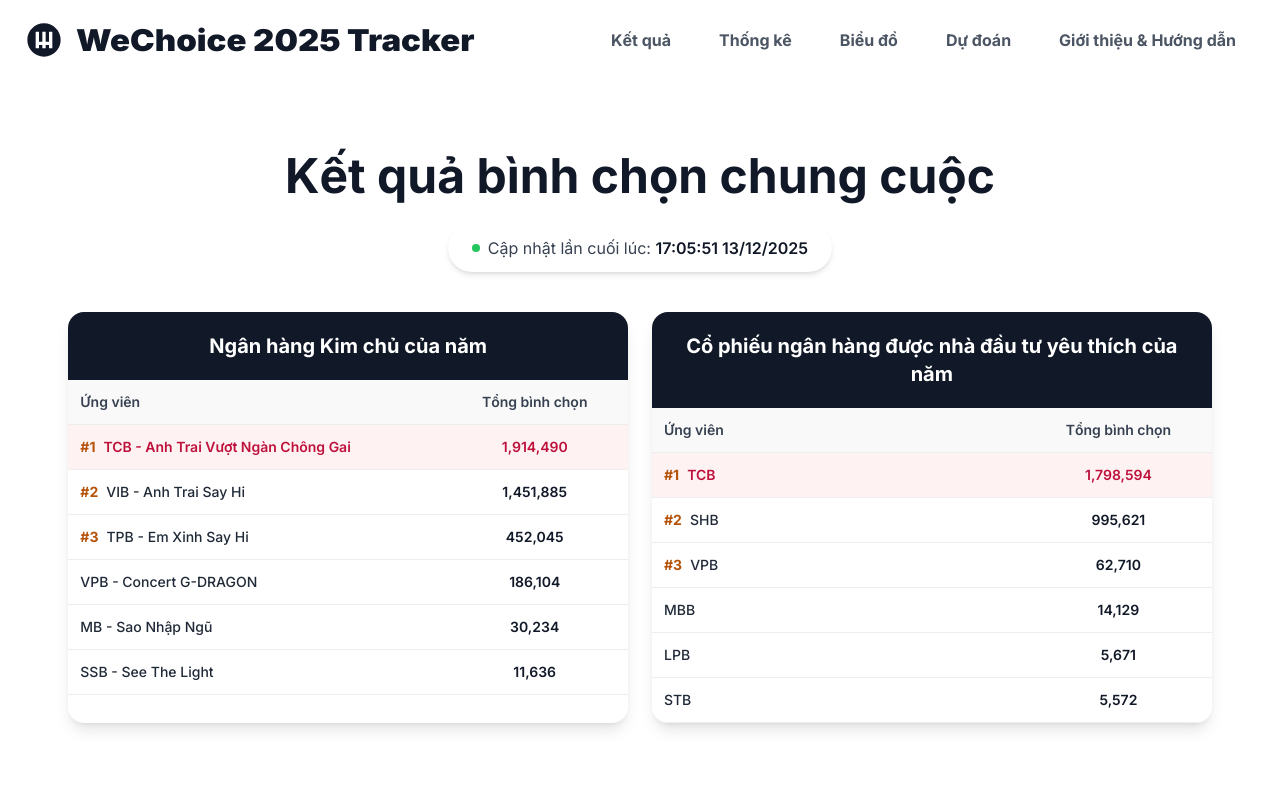
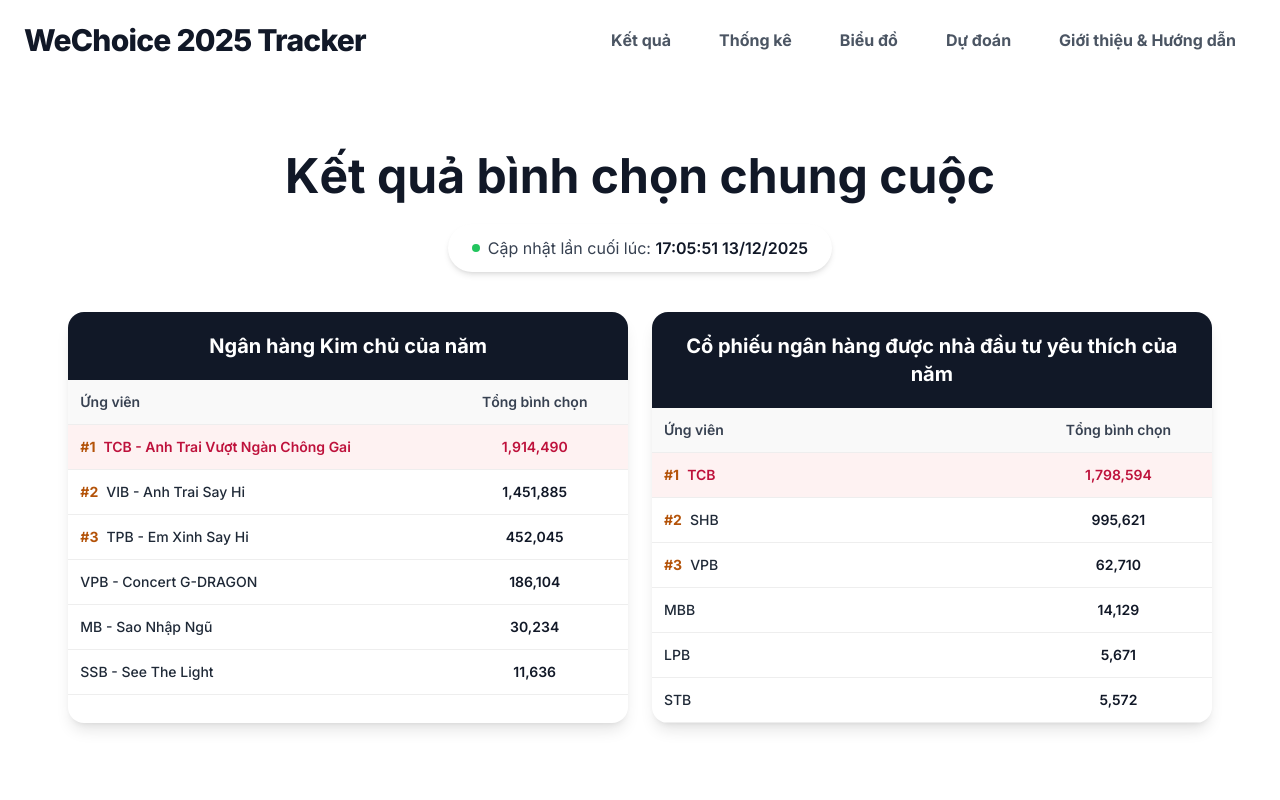
Before and after one commit to ntu09082007-eng/wechoice-tracker-frontend, a React (Vite) app: page /realtime in a window 1280 px wide. Shown: the top 800 px of the page. Built offline with nearby package versions, Linux system fonts and the light colour scheme.

Commit message:
Update Header.jsx

```diff
--- a/src/components/Header.jsx
+++ b/src/components/Header.jsx
@@ -31,18 +31,12 @@
     >
       <div className="container mx-auto px-4 md:px-6 h-[80px] flex items-center justify-between">
 
-        {/* === LOGO & TIÊU ĐỀ === */}
-        <Link to="/" className="flex items-center group">
-          {/* Icon Logo (W cách điệu) */}
-          <svg
-            className="w-10 h-10 mr-3 text-gray-900 group-hover:text-black transition-colors"
-            viewBox="0 0 24 24" fill="currentColor" xmlns="http://www.w3.org/2000/svg"
-          >
-            <path d="M12 2C6.48 2 2 6.48 2 12C2 17.52 6.48 22 12 22C17.52 22 22 17.52 22 12C22 6.48 17.52 2 12 2ZM11 7H13V13H15V7H17V17H15V15H13V17H11V15H9V17H7V7H9V13H11V7Z" />
-          </svg>
+        {/* === LOGO & TIÊU ĐỀ (ĐÃ SỬA) === */}
+        <Link to="/" className="flex items-center">
+          {/* Đã XÓA icon Logo chữ W ở đây */}
 
-          {/* Chữ "WeChoice 2025 Tracker" - Đậm (font-black) và Phình to (scale-x-110) */}
-          <h1 className="text-2xl md:text-3xl font-black text-gray-900 group-hover:text-black transition-colors tracking-normal inline-block transform scale-x-110 origin-left">
+          {/* Chữ "WeChoice 2025 Tracker" - Đã chỉnh mảnh lại (font-extrabold) và bỏ phình to */}
+          <h1 className="text-2xl md:text-3xl font-extrabold text-gray-900 hover:text-black transition-colors tracking-tight">
             WeChoice 2025 Tracker
           </h1>
         </Link>
```
